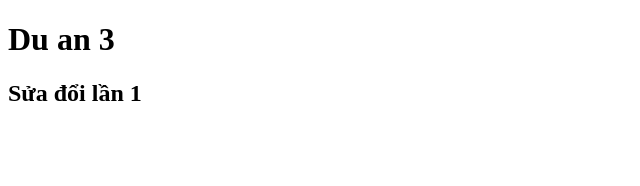
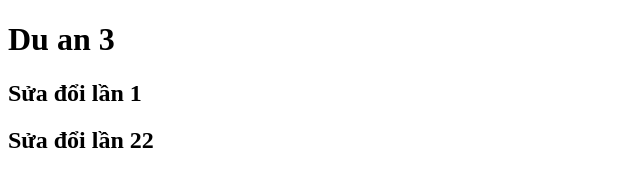
Before and after one commit to QuangIT-code/duan3, a plain HTML site: page index.html in a window 1280 px wide. Shown: the whole page, without its empty margins (0-640 px from the left). Drawn offline with Linux system fonts and the light colour scheme.

Commit message:
test commit lan 3

```diff
--- a/index.html
+++ b/index.html
@@ -8,5 +8,6 @@
   <body>
     <h1>Du an 3</h1>
     <h2>Sửa đổi lần 1</h2>
+    <h2>Sửa đổi lần 22</h2>
   </body>
 </html>
```
